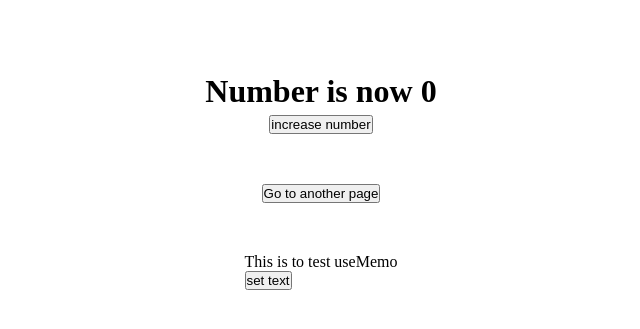
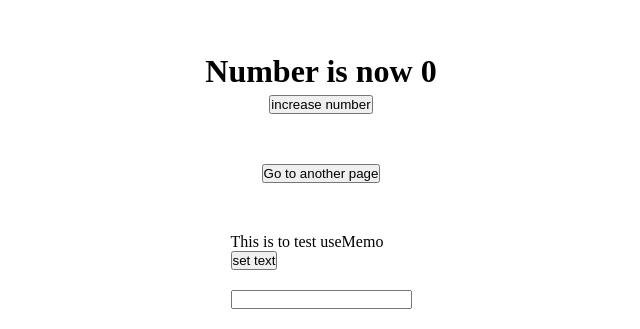
Before and after one commit to babulakterfsd/inside-react, a React (Create React App) app: page / in a window 1280 px wide. Shown: the part 219-548 px from the top of the page, without its empty margins (319-959 px from the left). Built offline with nearby package versions, Linux system fonts and the light colour scheme.

Commit message:
memo, useMemo and useCallbacks everything updated on note

```diff
--- a/src/Components/HomesChild.js
+++ b/src/Components/HomesChild.js
@@ -1,13 +1,29 @@
-import React, { memo } from 'react';
+import React, { memo, useEffect, useRef } from 'react';
 
 function HomesChild({ test, handleTest }) {
     console.log('HomesChild component rendered');
+
+    const inputRef = useRef(null);
+
+    // useEffect(() => {
+    //     inputRef.current.addEventListener('focus', () => {
+    //         console.log(`hello world`);
+    //     });
+    // }, []);
+
+    useEffect(() => {
+        inputRef.current.focus();
+    }, []);
+
     return (
         <div style={{ marginTop: '50px' }}>
             <p>This is {test} to test useMemo</p>
             <button type="button" onClick={handleTest}>
                 set text
             </button>
+            <form style={{ marginTop: '20px' }}>
+                <input ref={inputRef} type="text" style={{ outline: 'none' }} />
+            </form>
         </div>
     );
 }
```
Also changed, not shown: 1 other file (tests, documents, lock files or other folders).
